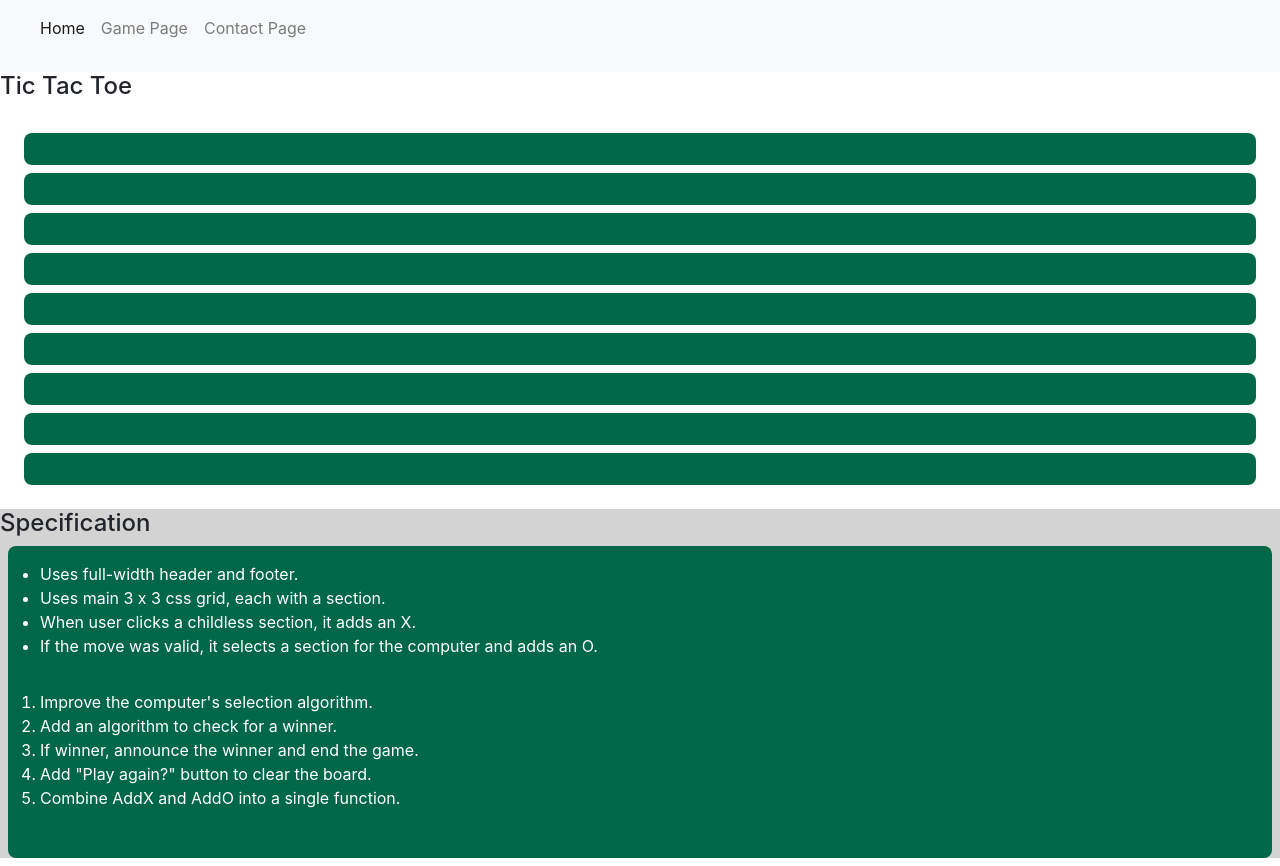
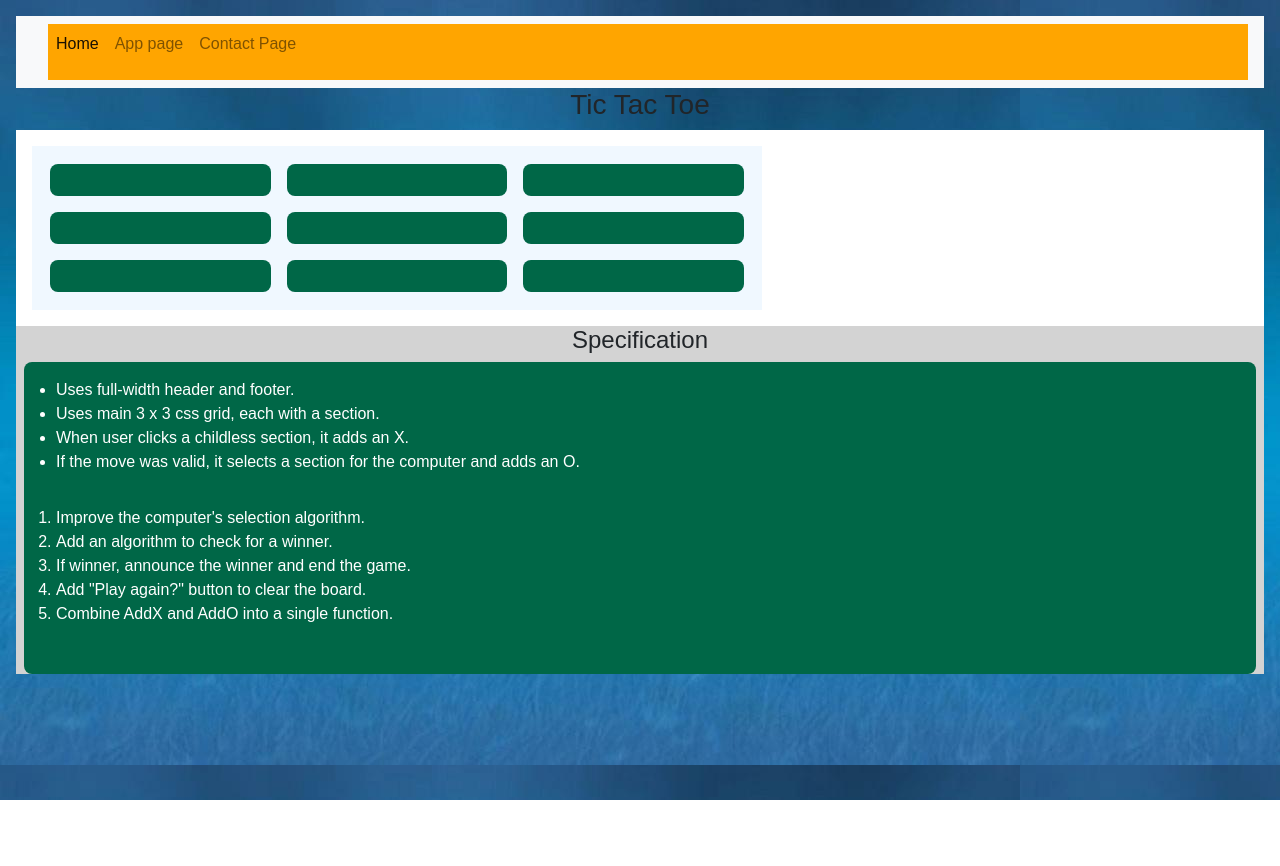
Before and after one commit to HarshithaChettyRagava/WebApps, a plain HTML site: page newpage.html in a window 1280 px wide. After the commit the page ends 800 px from the top, so only its background shows below. Drawn offline with nearby package versions, Linux system fonts and the light colour scheme.

Commit message:
Add files via upload

```diff
--- a/Harshitha_ChettyRagava.css
+++ b/Harshitha_ChettyRagava.css
@@ -6,6 +6,7 @@
 
 body{
     background-image: url("rename.jpg");
+    /* background-image: url('file:///C:/Users/S533569/Harshitha_Chetty_Ragava/44563/WebApps/rename.jpg'); */
 }
 
 img{
@@ -13,14 +14,21 @@ img{
     max-height: 400px;
     max-width: 400px;
     width: 200px;
-    height: 200px
+    height: 200px;
 }
 .All{
     color: yellow;
 }
+
 .colorit{
     color: orange;
 }
+
+.navbar-nav{
+    background-color: orange;
+    width: 100%;
+}
+
 /* #sectionheader{
     color: black;
 } */
--- a/contact.css
+++ b/contact.css
@@ -1,5 +1,6 @@
 body {
-font-family: Arial, Helvetica, sans-serif;
+    background-image: url("rename.jpg");
+    font-family: Arial, Helvetica, sans-serif;
 }
 
 * {
@@ -35,8 +36,18 @@ input[type=submit]:hover {
     background-color: #f2f2f2;
     padding: 20px;
 }
+
+.navbar-nav{
+    background-color: orange;
+    width: 100%;
+}
+
+/* .container-fluid{
+    background-color: orange;
+    width: 100%;
+  } */
+
 .mylinks{
     text-align: center;
     color: orange;
-
 }
--- a/game.css
+++ b/game.css
@@ -8,6 +8,7 @@ html {
 }
 
 body {
+  background-image: url("rename.jpg");
   margin: 1em;
   font-family: Arial, Helvetica, sans-serif;
   text-align: center;
@@ -19,7 +20,8 @@ header, footer, aside{
 
 main {
   display: grid;
-  grid-template-columns: 30% 30% 30%;
+  align-self: center;
+  grid-template-columns: 60% 60% 60%;
   background-color: #fff;
   color: #444;
   padding: 1em;
@@ -35,6 +37,13 @@ section {
   text-align: center;
 }
 
+.grid-container {
+  display: grid;
+  grid-template-columns: auto auto auto;
+  background-color: aliceblue;
+  padding: 10px;
+}
+
 ol, ul {
   padding-left: 1em;
   padding-bottom: 1em;
@@ -48,3 +57,15 @@ li {
 a {
   text-decoration: none;
 }
+
+.navbar-nav{
+  background-color: orange;
+  width: 100%;
+}
+
+/* .container-fluid{
+  background-color: orange;
+  width: 100%;
+  text-align: left;
+  align-content: flex-start;
+} */
--- a/newpage.html
+++ b/newpage.html
@@ -3,27 +3,37 @@
 <head>
     <meta charset="UTF-8">
     <meta http-equiv="X-UA-Compatible" content="IE=edge">
-    <link rel="stylesheet" href="./game.css">
     <meta name="viewport" content="width=device-width, initial-scale=1">
     <title>Tic Tac Toe</title>
     <!-- <link rel="stylesheet" href="Harshitha_ChettyRagava.css"/> -->
 	  <!---This is bootstrap file-->
     <link rel="stylesheet" href="https://maxcdn.bootstrapcdn.com/bootstrap/4.0.0/css/bootstrap.min.css" integrity="sha384-Gn5384xqQ1aoWXA+058RXPxPg6fy4IWvTNh0E263XmFcJlSAwiGgFAW/dAiS6JXm" crossorigin="anonymous">
+    <!-- <link rel="stylesheet" href="https://maxcdn.bootstrapcdn.com/bootstrap/3.3.7/css/bootstrap.min.css"> -->
+    <link rel="stylesheet" href="./game.css">
 </head>
 
 <body>
+      <!-- <nav class="navbar navbar-inverse" style="position: fixed;left: 0px;top: 0px; min-width: 100%;min-height: 50px;margin-bottom: 20px;">
+				<div class="container-fluid">
+				<div class="navbar-header">
+					  	<a class="navbar-brand" href="index.html">Home</a>
+					   	<a class="navbar-brand" href="#">Game Page</a>
+            <a class="navbar-brand" href="contact.html">Contact Page</a>
+				</div>
+				</div>
+    </nav> -->
     <nav class="navbar navbar-expand-lg navbar-light bg-light">
         <a class="navbar-brand" href="#"></a>
-            <button class="navbar-toggler" type="button" data-toggle="collapse" data-target="#navbarNav" aria-controls="navbarNav" aria-expanded="false" aria-label="Toggle navigation">
+          <!-- <button class="navbar-toggler" type="button" data-toggle="collapse" data-target="#navbarNav" aria-controls="navbarNav" aria-expanded="false" aria-label="Toggle navigation">
             <span class="navbar-toggler-icon"></span>
-            </button>
+          </button> -->
         <div class="collapse navbar-collapse" id="navbarNav">
           <ul class="navbar-nav">
               <li class="nav-item active">
-                      <a class="nav-link" href="index.html">Home <span class="sr-only">(current)</span></a>
+                <a class="nav-link" href="index.html">Home</a>
               </li>
               <li class="nav-item">
-                       <a class="nav-link" href="newpage.html">Game Page</a>
+                <a class="nav-link" href="#">App page<span class="sr-only">(current)</span></a>
               </li>
               <li class="nav-item">
                 <a class="nav-link" href="contact.html">Contact Page</a>
@@ -32,19 +42,22 @@
         </div>
       </nav>
     <!-- <h1>This is heading with h1</h1> -->
-    <h4>Tic Tac Toe</h4>
+    <h3>Tic Tac Toe</h3>
+
     <main>
+        <div class="grid-container">
             <section id="upper-left"></section>
             <section id="upper-mid"></section>
             <section id="upper-right"></section>
 
-            <section id="center-left"> </section>
+            <section id="center-left"></section>
             <section id="center-mid"> </section>
             <section id="center-right"> </section>
 
             <section id="lower-left"> </section>
             <section id="lower-mid"> </section>
             <section id="lower-right"> </section>
+        </div>
 </main>
           <aside>
             <h4>Specification</h4>
@@ -64,5 +77,6 @@
               </ol>
             </section>
           </aside>
+          <script src="./game.js" defer></script>
         </body>
 </html>
```
Also changed, not shown: contact.html (+11 -6 lines), index.html (+13 -13 lines). Lines whose indentation alone changed are shown as unchanged.
